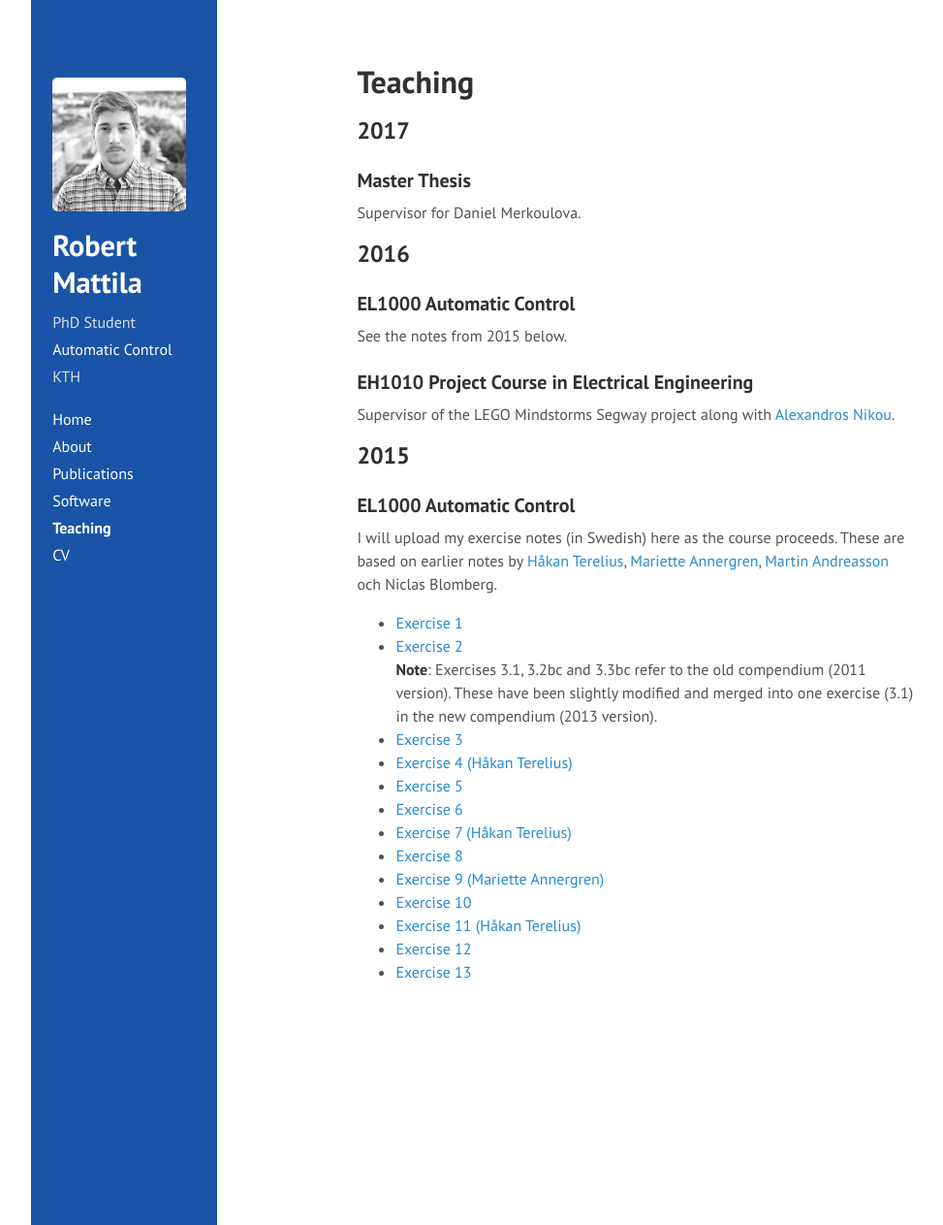
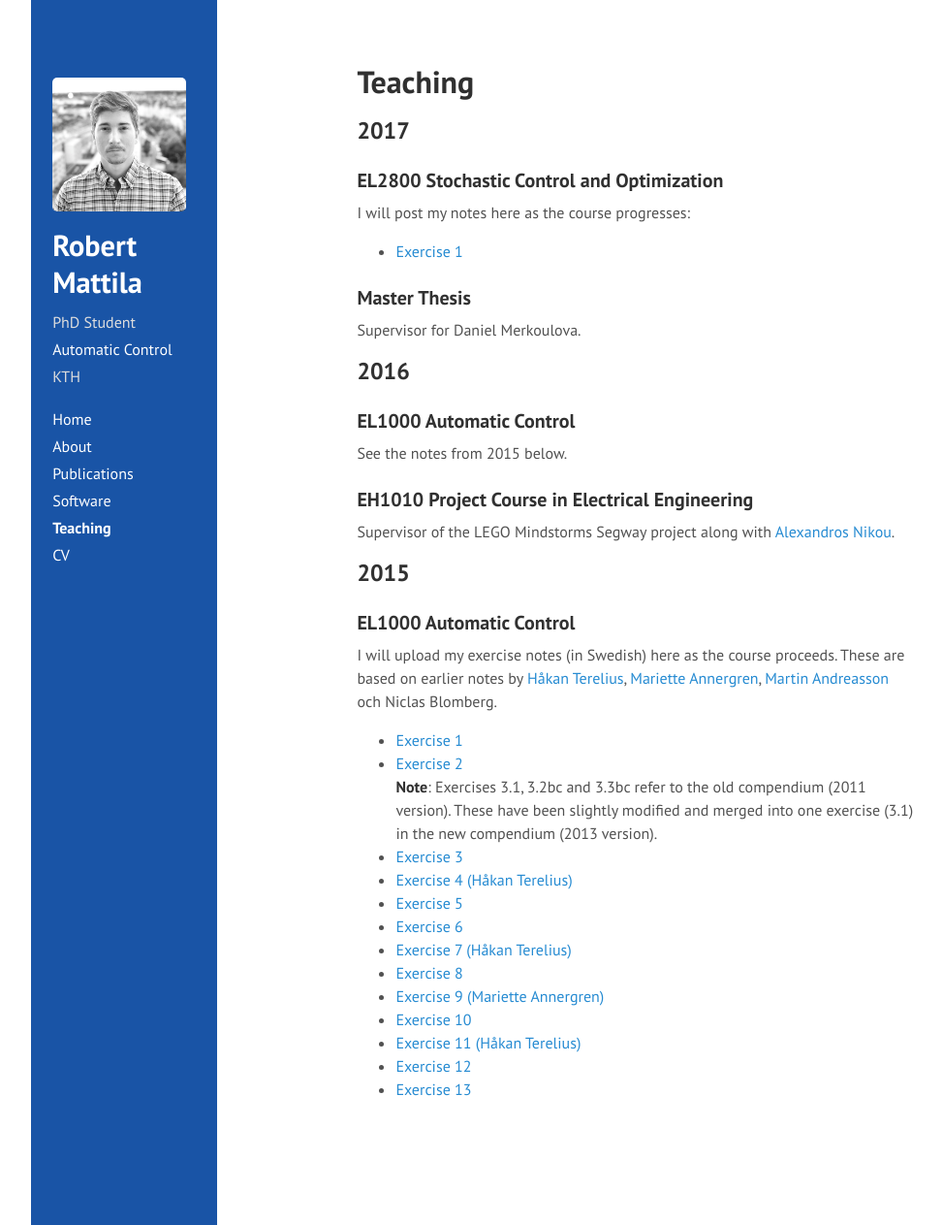
Before and after one commit to rmattila/rmattila.github.io, a Jekyll site: the page built from teaching.md, in a window 1280 px wide and 1263 px high. Shown: the whole window at 97% size, without its empty margins (70-1043 px from the left). Built offline with Jekyll 4.4.1, drawn with Linux system fonts in a browser that asks for light colours; comment, search, counter and statistics services are not loaded.

Commit message:
notes for EL2800

```diff
--- a/teaching.md
+++ b/teaching.md
@@ -4,6 +4,12 @@ title: Teaching
 ---
 
 ## 2017
+
+### EL2800 Stochastic Control and Optimization
+
+I will post my notes here as the course progresses:
+
+* [Exercise 1](http://rmattila.github.io/public/el2800_ex1.pdf)
 
 ### Master Thesis
 
```
Also changed, not shown: 1 other file.
